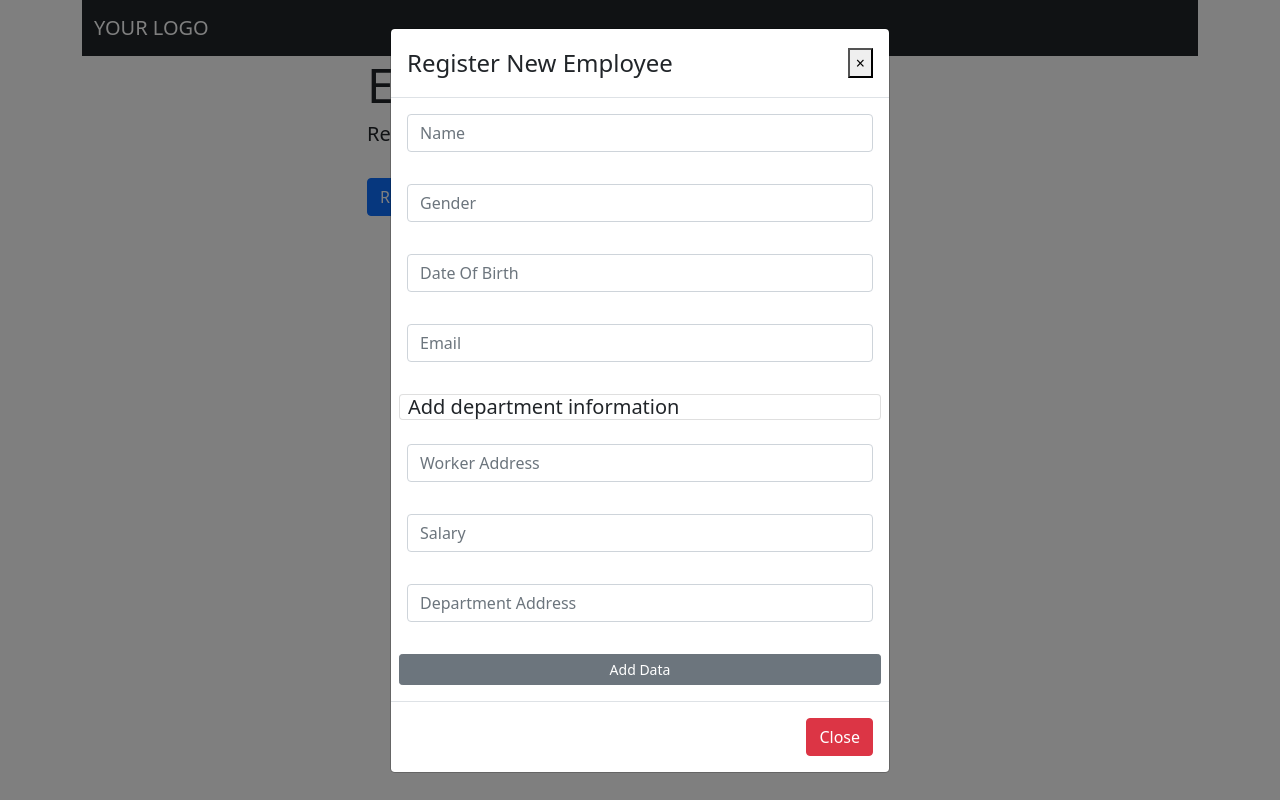
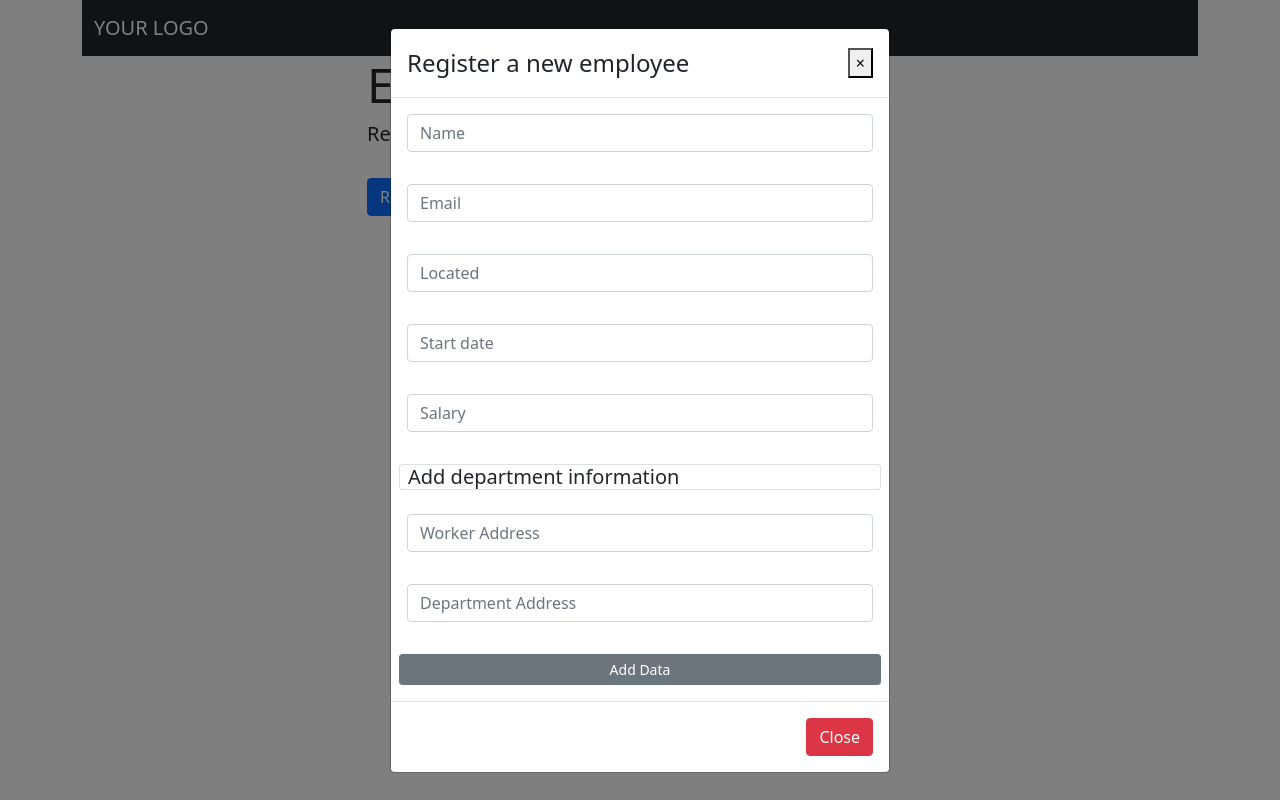
Before and after one commit to Dadogg80/employee_dapp, a website: page client/index.html in a window 1280 px wide. Both pictures are taken after a click on the button "Register new employee". Drawn offline with nearby package versions, Linux system fonts and the light colour scheme.

Commit message:
Finish Modal for register new employee.

```diff
--- a/client/index.html
+++ b/client/index.html
@@ -50,7 +50,7 @@
               <div class="modal-dialog">
                 <div class="modal-content">
                   <div class="modal-header">
-                    <h4 class="modal-title">Register New Employee</h4>
+                    <h4 class="modal-title">Register a new employee</h4>
                     <button type="button" class="close" data-dismiss="modal">&times;</button>
                   </div>
                   <div class="modal-body">
@@ -59,21 +59,21 @@
                       <input type="text" class="form-control" id="name_input" placeholder="Name" >
                     </div>
                     <div class="input-group mb-3">
-                      <input type="text" class="form-control" id="gender_input" placeholder="Gender">
+                      <input type="text" class="form-control" id="email_input" placeholder="Email">
                     </div>
                     <div class="input-group mb-3">
-                      <input type="number" class="form-control" id="dateOfBirth_input" placeholder="Date Of Birth">
+                      <input type="text" class="form-control" id="located_input" placeholder="Located">
                     </div>
                     <div class="input-group mb-3">
-                      <input type="text" class="form-control" id="email_input" placeholder="Email">
+                      <input type="number" class="form-control" id="startDate_input" placeholder="Start date">
+                    </div>
+                    <div class="input-group mb-3">
+                      <input type="number" class="form-control" id="salary_input" placeholder="Salary">
                     </div>
                     <br>
                     <h5 class='card card-header-title'>Add department information</h5>
                     <div class="input-group mb-3">
                       <input type="text" class="form-control" id="workerAddress_input" placeholder="Worker Address">
-                    </div>
-                    <div class="input-group mb-3">
-                      <input type="number" class="form-control" id="salary_input" placeholder="Salary">
                     </div>
                     <div class="input-group mb-3">
                       <input type="text" class="form-control" id="departmentAddress_input" placeholder="Department Address">
```
